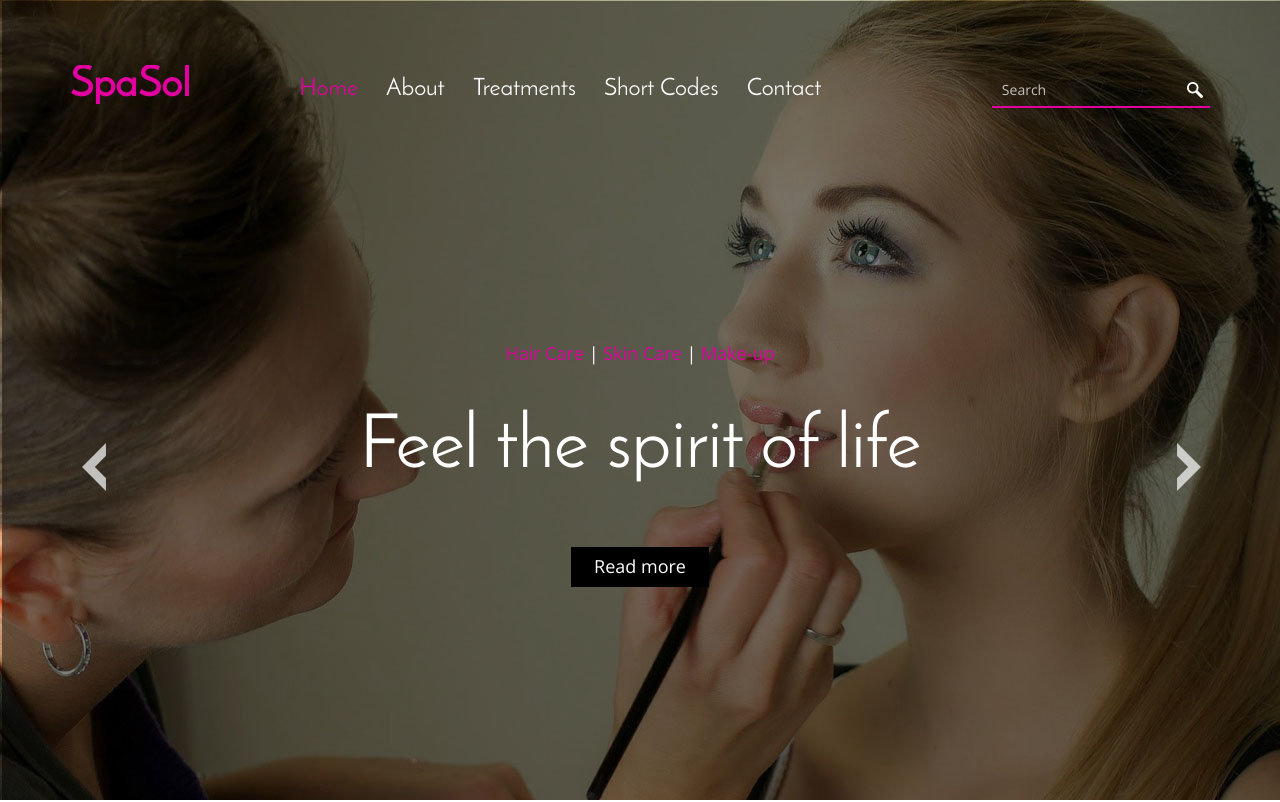
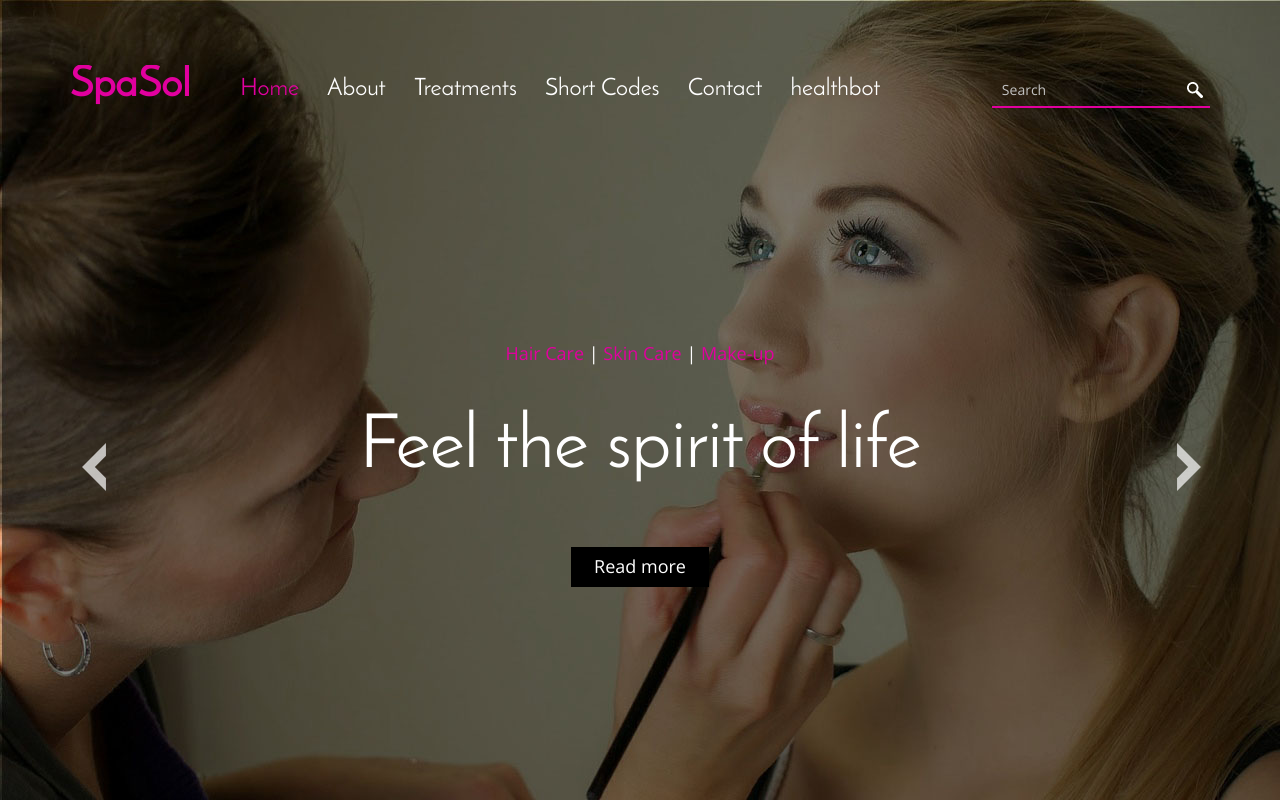
Before and after one commit to JALADIVAMSIVARDHAN/projects, a plain HTML site: page index.html in a window 1280 px wide. Shown: the top 802 px of the page. Drawn offline with nearby package versions, Linux system fonts and the light colour scheme.

Commit message:
Update index.html

```diff
--- a/index.html
+++ b/index.html
@@ -50,6 +50,7 @@ Smartphone Compatible web template, free webdesigns for Nokia, Samsung, LG, Sony
 					<li><a class="hvr-overline-from-center button2" href="treatments.html">Treatments</a></li>
 					<li><a class="hvr-overline-from-center button2" href="shortcodes.html">Short Codes</a></li>
 					<li><a class="hvr-overline-from-center button2" href="contact.html">Contact</a></li>
+					<li><a class="hvr-overline-from-center button2" href="healthbot.html">healthbot</a></li>
 				</ul>
 				<!-- script for menu -->
 					<script>
```
